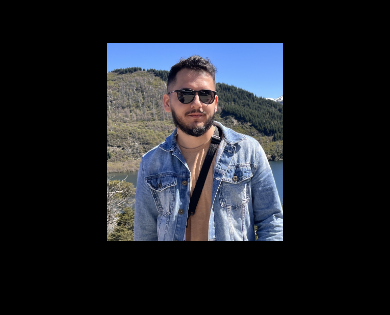
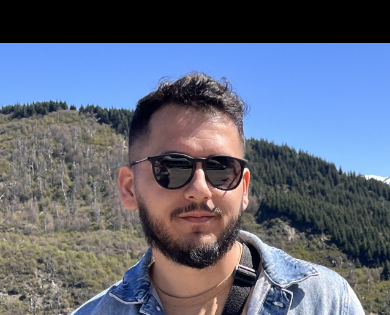
Before and after one commit to caiohspm/portifolio, a plain HTML site: page about.html in a window 390 px wide. Shown: the part 84-399 px from the top of the page. Drawn offline with nearby package versions, Linux system fonts and the light colour scheme.

Commit message:
Add files via upload

```diff
--- a/styles/style.css
+++ b/styles/style.css
@@ -121,7 +121,7 @@ body{
 }
 
 .apresentacao__imagem{
-    width: 50%;
+    width: 50vh;
     height: auto;
 }
 }
```
Also changed, not shown: index.html (+1 -1 lines).
